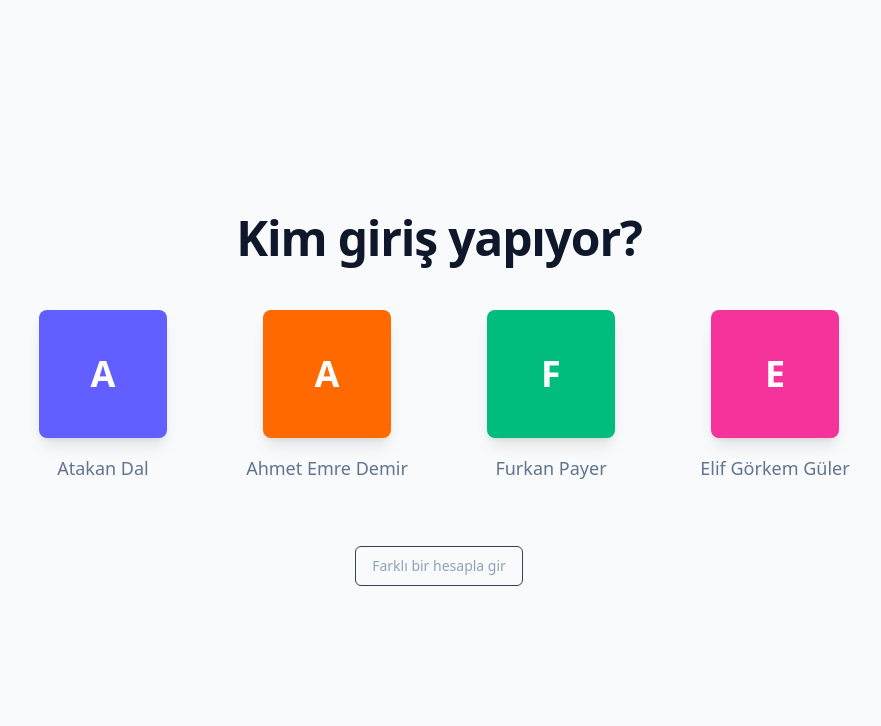
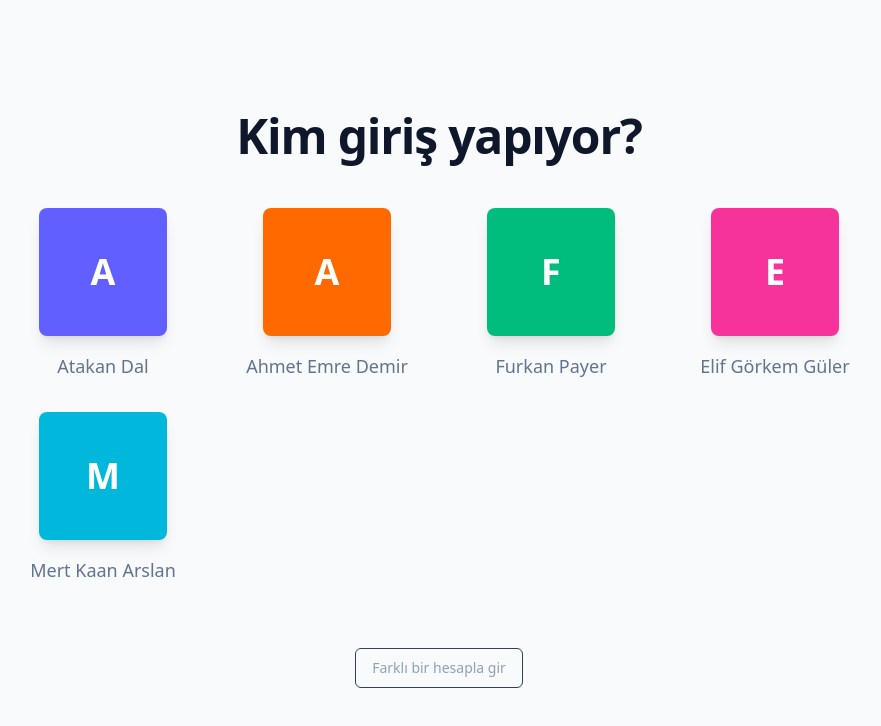
Before and after one commit to atkndl/Tatable, a Next.js app: page / in a window 1280 px wide. Shown: the top 726 px of the page, without its empty margins (201-1082 px from the left). Built offline with nearby package versions, Linux system fonts and the light colour scheme; no server answers.

Commit message:
Add Mert Kaan Arslan profile

```diff
--- a/components/auth/Auth.tsx
+++ b/components/auth/Auth.tsx
@@ -15,6 +15,7 @@ const PROFILES = [
     { name: "Ahmet Emre Demir", email: "ahmetemre.demir@outlook.com", color: "bg-orange-500" },
     { name: "Furkan Payer", email: "furkanpayer.35@outlook.com", color: "bg-emerald-500" },
     { name: "Elif Görkem Güler", email: "elif.gorkeguler@gmail.com", color: "bg-pink-500" },
+    { name: "Mert Kaan Arslan", email: "arslanmertkaan09@gmail.com", color: "bg-cyan-500" },
 ];
 
 export default function Auth() {
```
